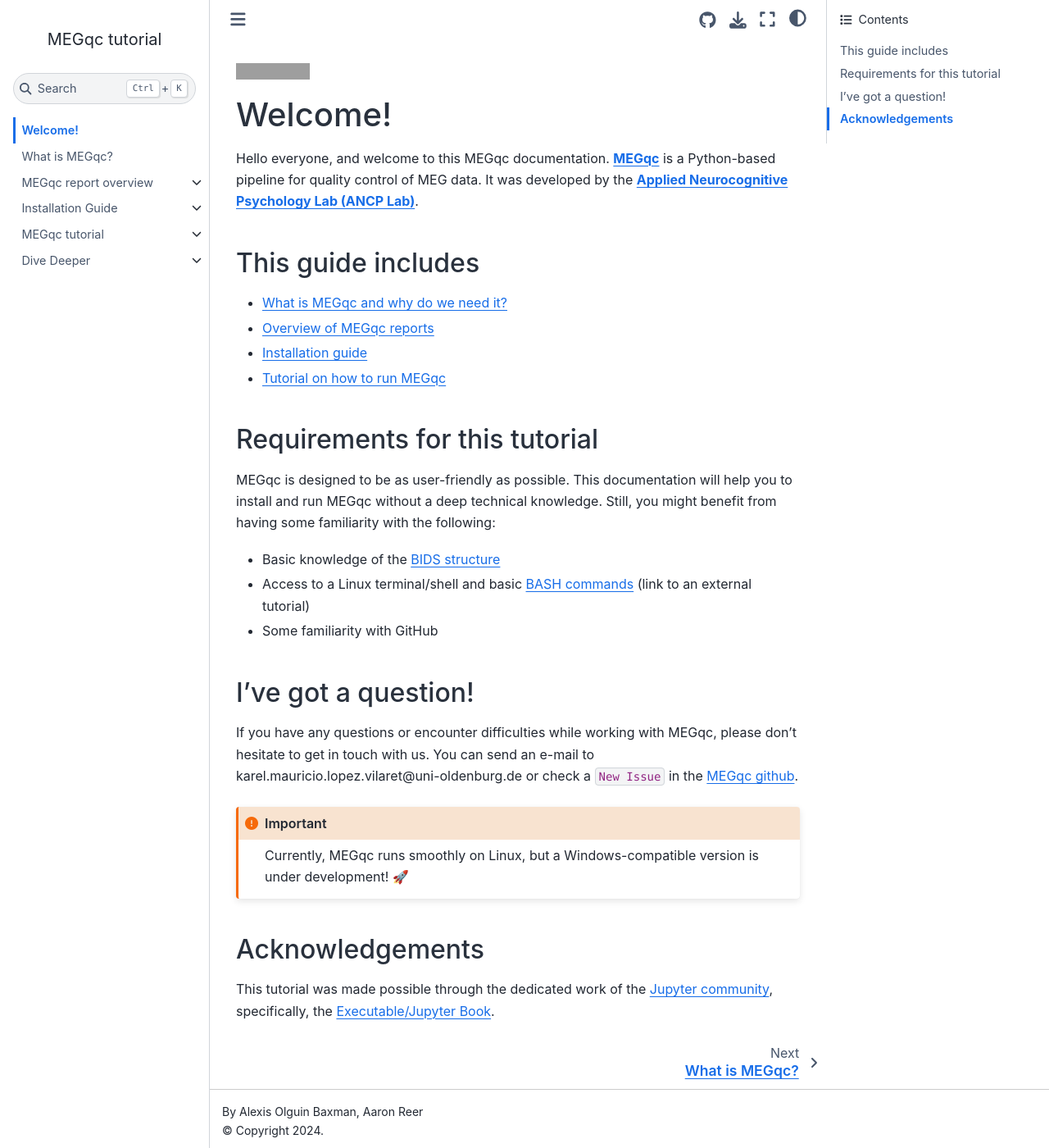
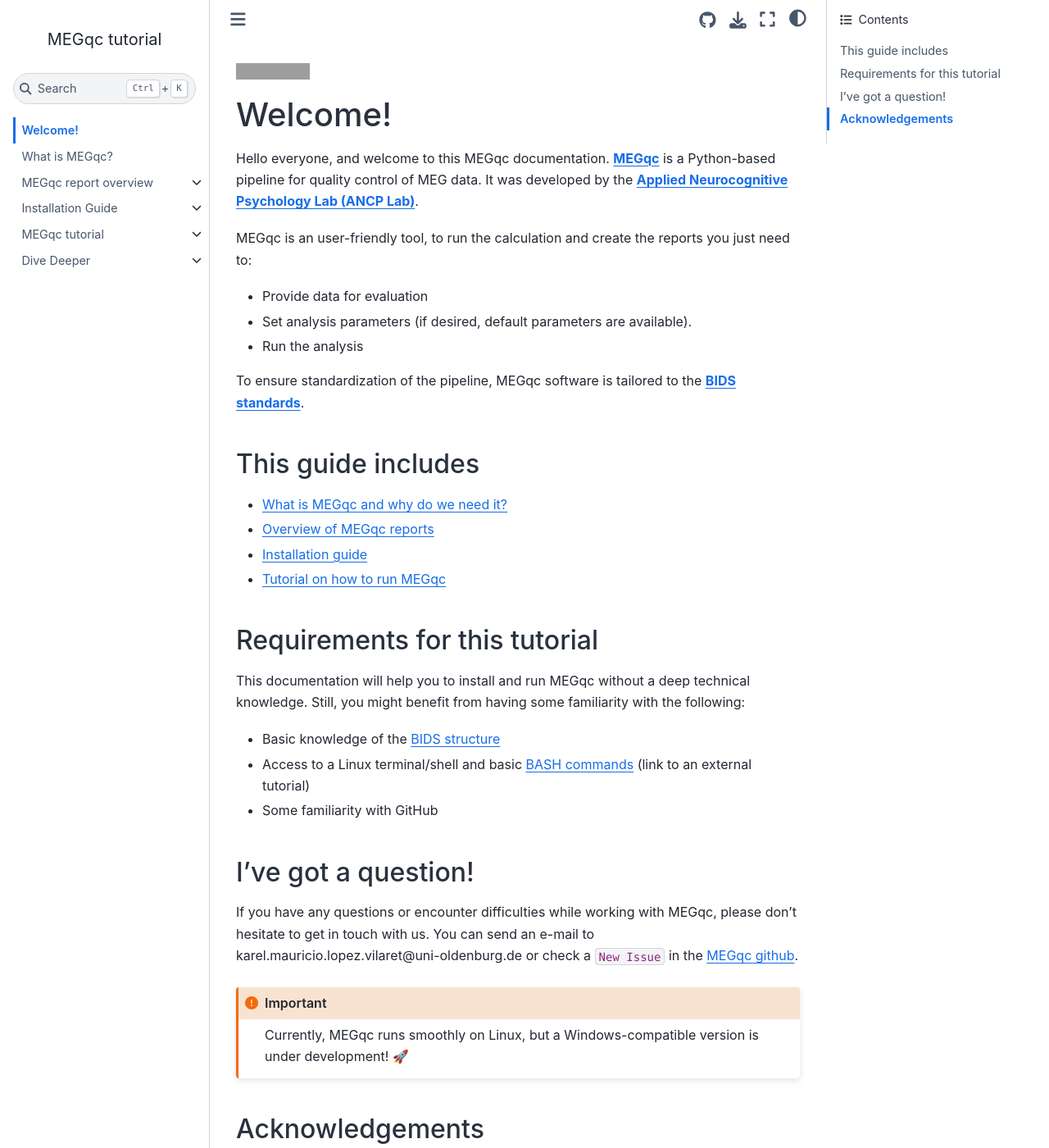
Before and after one commit to ANCPLabOldenburg/megqc_documentation, a Jupyter Book: the page built from index.md, in a window 1280 px wide and 1400 px high. Shown: the whole window at 82% size. Built offline with Jupyter Book 1.0.4 settings and Sphinx 7.4.7 and the Sphinx Book theme 1.1.4, drawn with Linux system fonts in a browser that asks for light colours; grey boxes are pictures that could not be loaded.

Commit message:
Update index.md

```diff
--- a/index.md
+++ b/index.md
@@ -4,6 +4,13 @@
 
 Hello everyone, and welcome to this MEGqc documentation.
 [**MEGqc**](https://github.com/ANCPLabOldenburg/MEGqc) is a Python-based pipeline for quality control of MEG data. It was developed by the [**Applied Neurocognitive Psychology Lab (ANCP Lab)**](https://uol.de/en/applied-neurocognitive-psychology).
+
+MEGqc is an user-friendly tool, to run the calculation and create the reports you just need to:
+- Provide data for evaluation
+- Set analysis parameters (if desired, default parameters are available).
+- Run the analysis
+
+To ensure standardization of the pipeline, MEGqc software is tailored to the [**BIDS standards**](extra/bids.md).
 
 ## This guide includes
 - [What is MEGqc and why do we need it?](book/introduction.md)
@@ -12,7 +19,7 @@
 - [Tutorial on how to run MEGqc](book/tutorial.md)
 
 ## Requirements for this tutorial
-MEGqc is designed to be as user-friendly as possible. This documentation will help you to install and run MEGqc without a deep technical knowledge. Still, you might benefit from having some familiarity with the following:
+This documentation will help you to install and run MEGqc without a deep technical knowledge. Still, you might benefit from having some familiarity with the following:
 
 - Basic knowledge of the [BIDS structure](extra/bids.md)
 - Access to a Linux terminal/shell and basic [BASH commands](https://peerherholz.github.io/Python_for_Psychologists_Winter2021/introduction/intro_to_shell.html) (link to an external tutorial)
```
